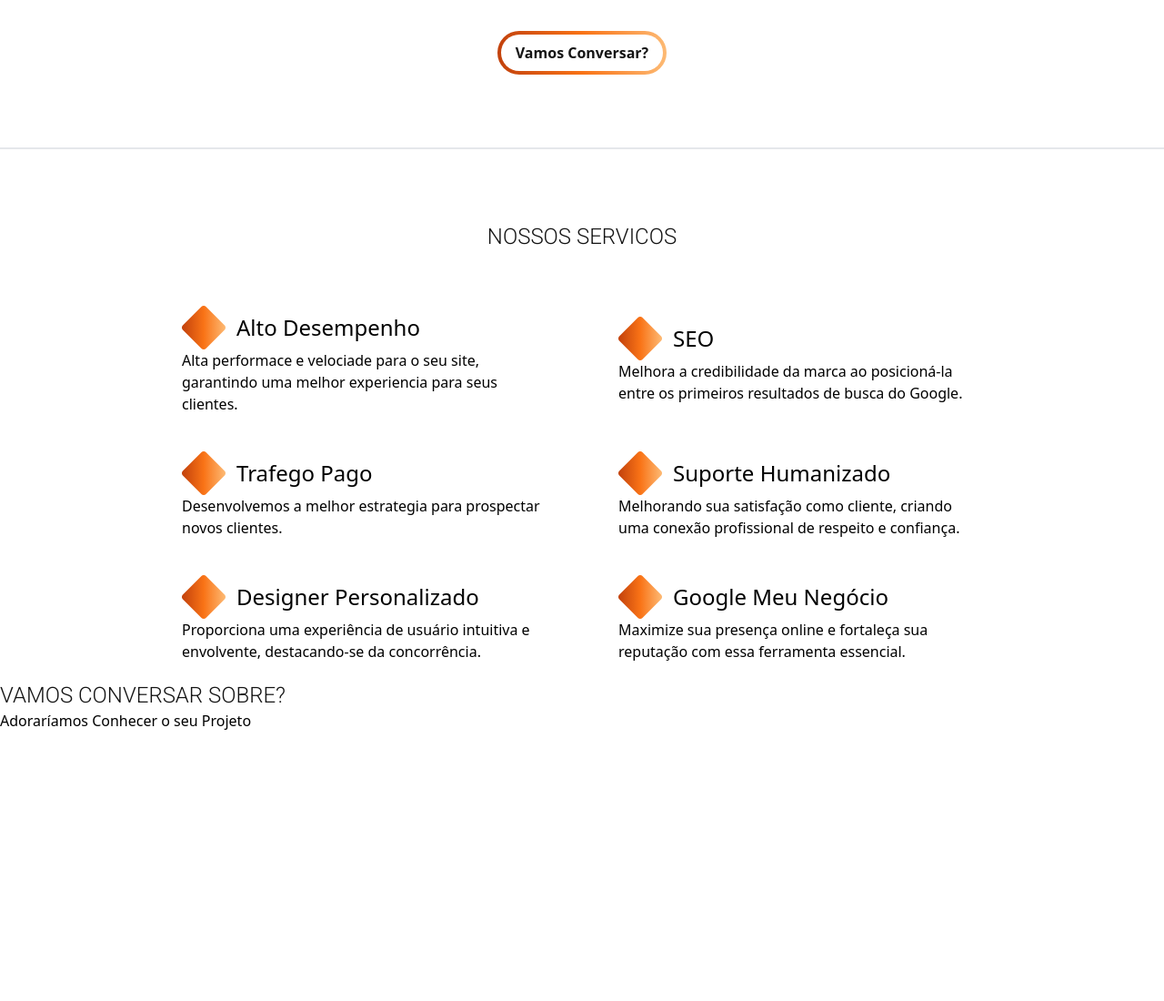
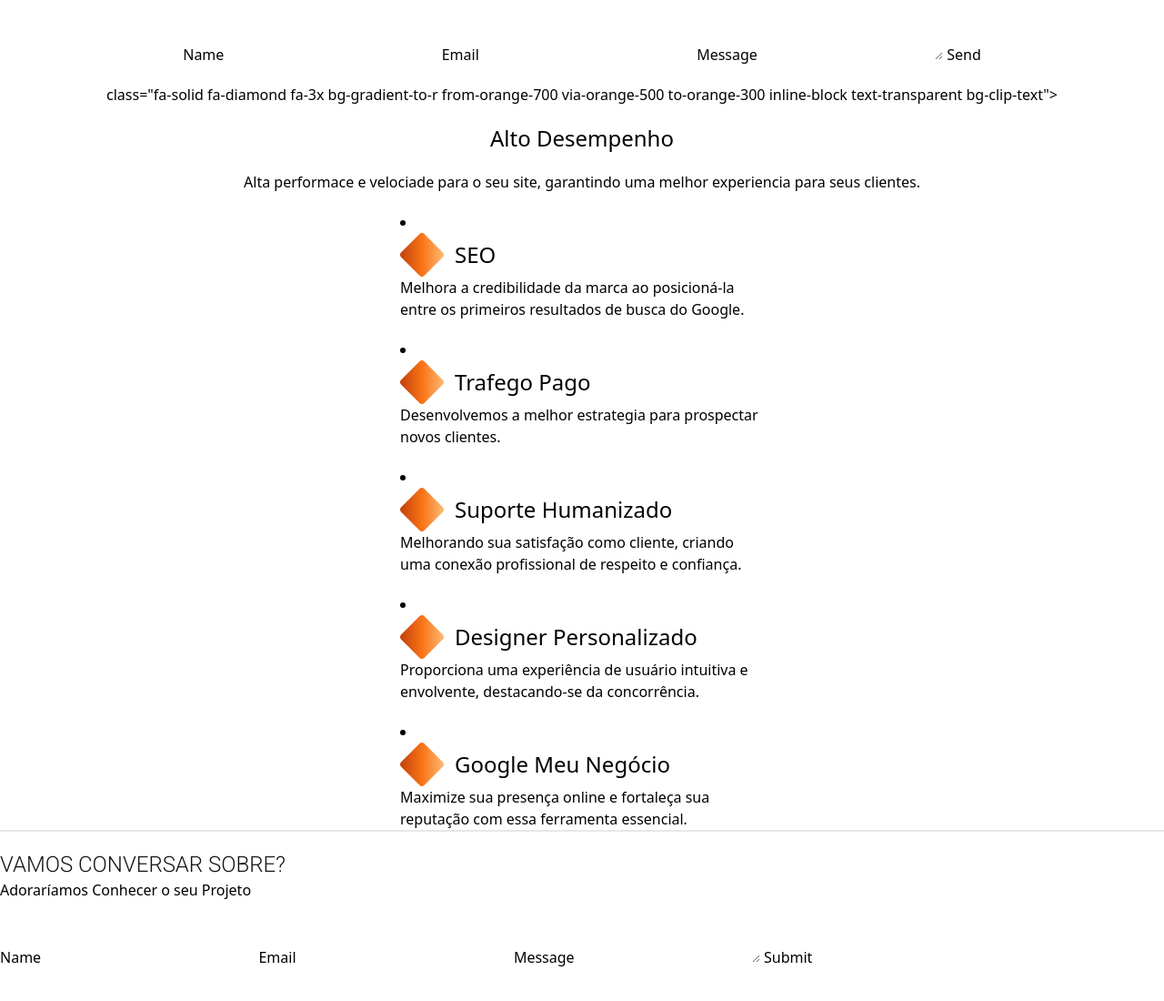
Before and after one commit to thiagobaia/thiagobaia.github.io, a website built with Vite: page index.html in a window 1280 px wide. Shown: the part 1820-2920 px from the top of the page at 91% size. Before the commit the page ends 2624 px from the top, so only its background shows below. Built offline with nearby package versions, Linux system fonts and the light colour scheme.

Commit message:
form
form

```diff
--- /dev/null
+++ b/form.js
@@ -0,0 +1,16 @@
+function sendMail() {
+  var params = {
+    name: document.getElementById("name").value,
+    email: document.getElementById("email").value,
+    message: document.getElementById("message").value,
+  };
+
+  emailjs
+    .send("service_llaiv6c", "template_4i03s19", params)
+    .then((res) => {
+      console.log(res);
+      alert("Email enviado com sucesso!");
+    })
+
+    .cath((err) => console.log(err));
+}
--- a/index.html
+++ b/index.html
@@ -12,6 +12,15 @@
   <link href="./build/index.css" rel="stylesheet" />
   <link href="./css/hamburger.css" rel="stylesheet" />
   <title>Tukano Digital</title>
+  <script src="form.js" type="text/javascript"></script>
+  <script type="text/javascript" src="https://cdn.jsdelivr.net/npm/@emailjs/browser@4/dist/email.min.js"></script>
+  <script type="text/javascript">
+    (function () {
+      emailjs.init({
+        publicKey: "AVY8-cqFLZjQVmnbd",
+      });
+    })();
+  </script>
 </head>
 
 <body>
@@ -114,29 +123,19 @@
           </div>
 
         </span>
-
-        <button class="m-4 p-1 rounded-full from-orange-700 via-orange-500 to-orange-300 bg-gradient-to-r mb-20">
-          <span
-            class="block text-blackPiano px-4 py-2 font-semibold rounded-full bg-white hover:bg-transparent hover:text-white transition">Vamos
-            Conversar?</span>
-        </button>
-      </div>
-
-
-    </div>
-
-    <!-- NOSSOS SERVICOS -->
-
-    <div class="flex flex-col justify-center items-center w-full gap-y-10 xl:pt-10">
-
-      <p class="font-roboto text-center xss:text-left xss:text-xl md:text-2xl md:font-light text-blackPiano">
-        NOSSOS SERVICOS
-      </p>
-      <ul class="container flex flex-wrap justify-center items-center gap-y-10 gap-x-20 p-5">
-        <li class="max-w-[400px]">
-          <span class="flex items-center gap-x-3">
-            <i
-              class="fa-solid fa-diamond fa-3x bg-gradient-to-r from-orange-700 via-orange-500 to-orange-300 inline-block text-transparent bg-clip-text"></i>
+        <form id="contact-form">
+          <!-- To simplify the tutorial, the value is static. -->
+          <input type="hidden" name="contact_number" value="697483">
+          <label>Name</label>
+          <input type="text" name="user_name">
+          <label>Email</label>
+          <input type="email" name="user_email">
+          <label>Message</label>
+          <textarea name="message"></textarea>
+          <input type="submit" value="Send">
+        </form>
+        class="fa-solid fa-diamond fa-3x bg-gradient-to-r from-orange-700 via-orange-500 to-orange-300 inline-block
+        text-transparent bg-clip-text"></i>
         <p class="text-2xl">Alto Desempenho</p>
         </span>
         <p>Alta performace e velociade para o seu site, garantindo uma melhor experiencia para seus clientes.</p>
@@ -208,6 +207,21 @@
           <a />
       </div>
 
+      <div>
+        <label>Name</label>
+        <input id="name" type="text">
+
+        <label>Email</label>
+        <input id="email" type="email">
+
+        <label>Message</label>
+        <textarea id="message"></textarea>
+
+        <button id="btn" onclick="sendMail()">Submit</button>
+      </div>
+
+
+
       <footer>
 
       </footer>
```
Also changed, not shown: build/index.css. Lines whose indentation alone changed are shown as unchanged.
